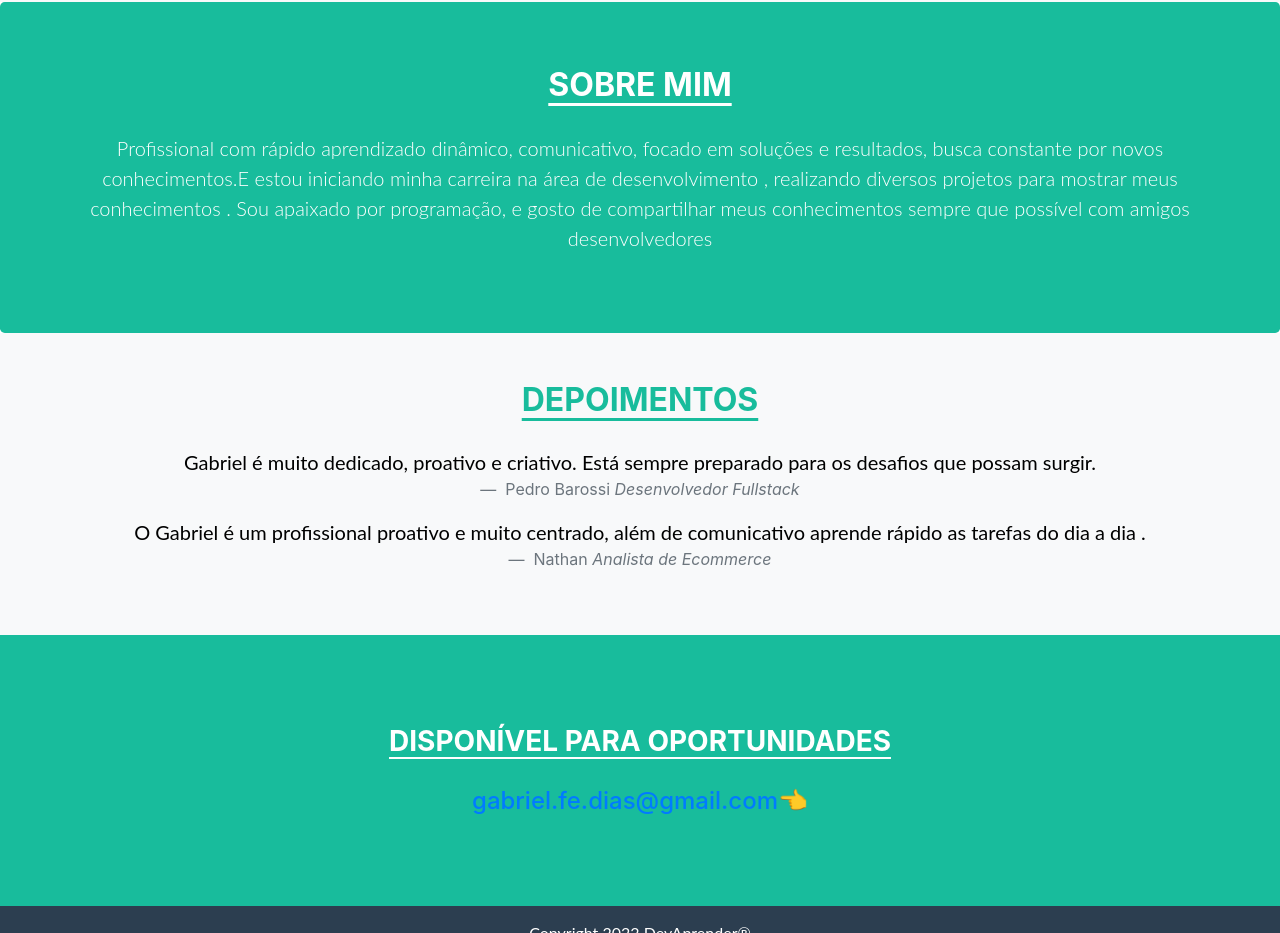
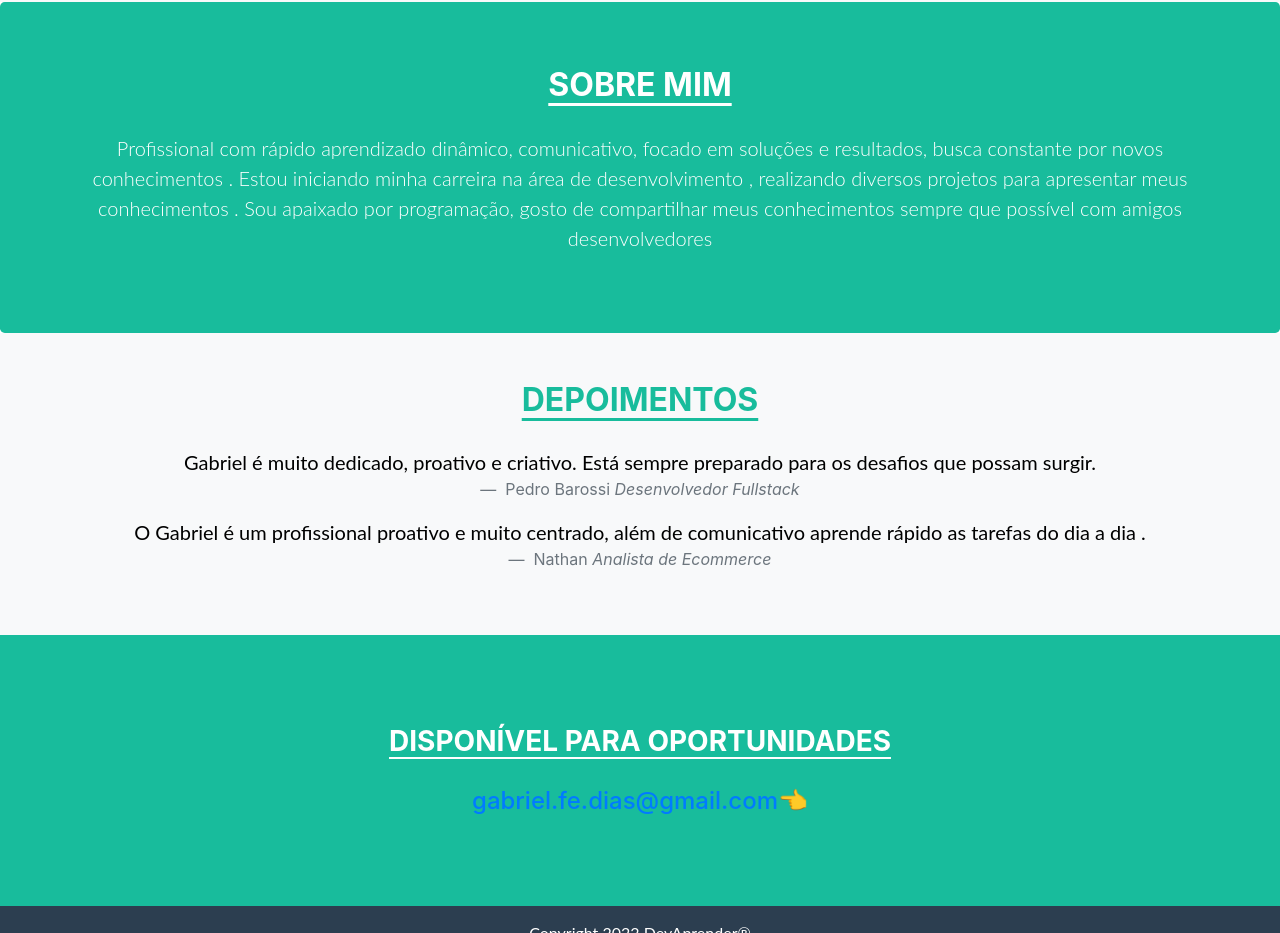
Before and after one commit to Gabriel19dias/Portifolio-Gabriel-Ferreira-, a plain HTML site: page index.html in a window 1280 px wide. Shown: the part 1358-2291 px from the top of the page. Drawn offline with nearby package versions, Linux system fonts and the light colour scheme.

Commit message:
commit correção

```diff
--- a/index.html
+++ b/index.html
@@ -188,8 +188,8 @@
     <section class="jumbotron text-center corPrimaria" id="sobre-mim">
         <div class="container">
             <h2 class="jumbotron-heading titulosBrancos">Sobre mim</h2>
-            <p class="lead paragrafoBrancos">Profissional com rápido aprendizado dinâmico, comunicativo, focado em soluções e resultados, busca constante por novos conhecimentos.E estou iniciando minha carreira na área de desenvolvimento ,
-                realizando diversos projetos para mostrar meus conhecimentos . Sou apaixado por programação, e gosto de compartilhar meus conhecimentos sempre que possível com amigos desenvolvedores
+            <p class="lead paragrafoBrancos">Profissional com rápido aprendizado dinâmico, comunicativo, focado em soluções e resultados, busca constante por novos conhecimentos . Estou iniciando minha carreira na área de desenvolvimento ,
+                realizando diversos projetos para apresentar meus conhecimentos . Sou apaixado por programação, gosto de compartilhar meus conhecimentos sempre que possível com amigos desenvolvedores
                 </p>
         </div>
     </section>
```
